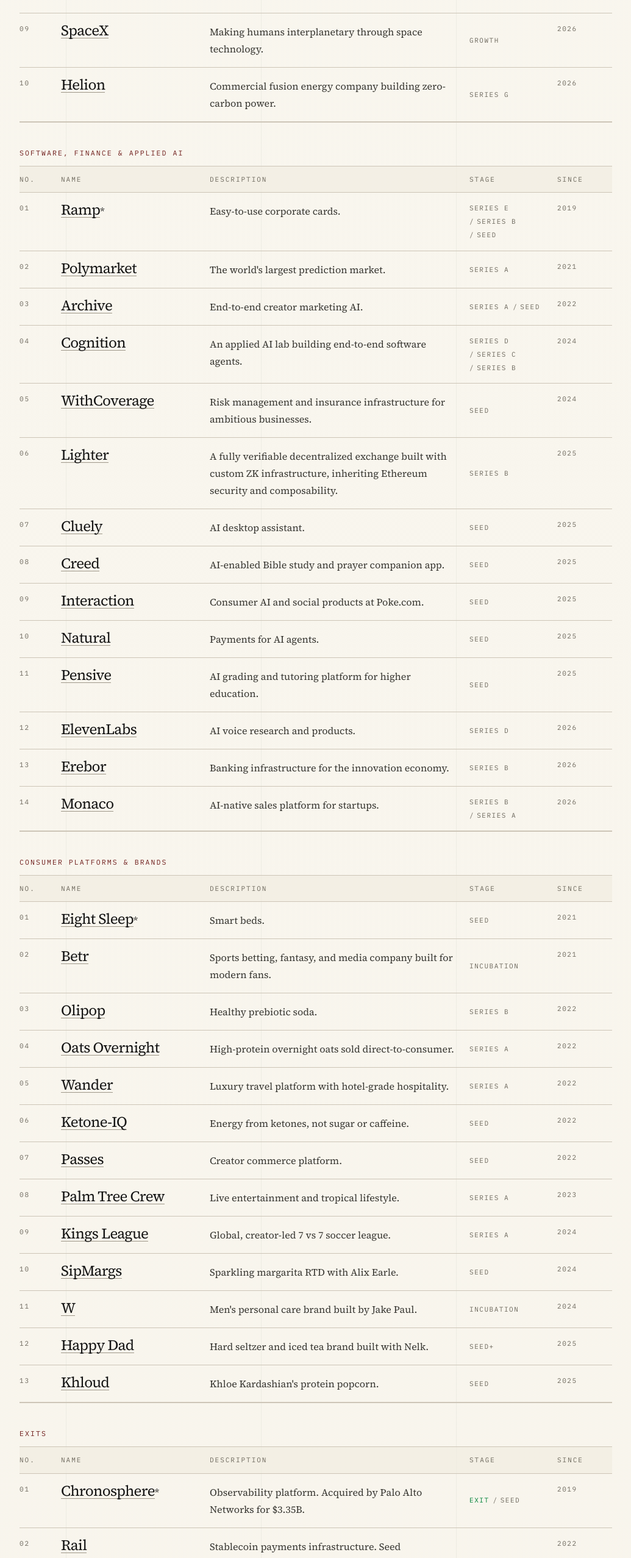
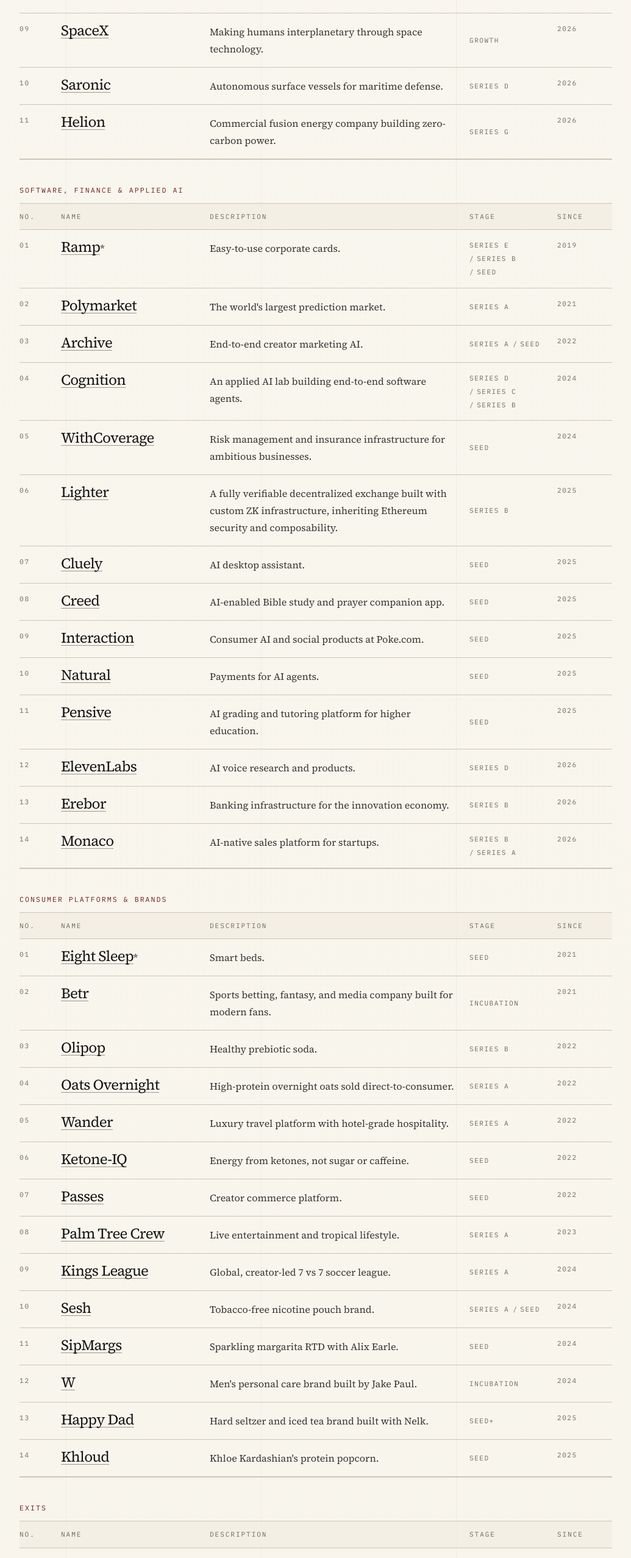
Before and after one commit to geoffreywoo/anti-fund, a Next.js app: page / in a window 1280 px wide. Shown: the part 6326-8881 px from the top of the page at 61% size, without its empty margins (212-1247 px from the left). Built offline with nearby package versions, Linux system fonts and the light colour scheme.

Commit message:
Add Saronic and Sesh to portfolio

```diff
--- a/components/Portfolio.tsx
+++ b/components/Portfolio.tsx
@@ -75,6 +75,13 @@
     url: "https://www.helionenergy.com/",
     description: "Commercial fusion energy company building zero-carbon power.",
     stage: "Series G",
+    partnered: "2026",
+  },
+  {
+    name: "Saronic",
+    url: "https://www.saronic.com/",
+    description: "Autonomous surface vessels for maritime defense.",
+    stage: "Series D",
     partnered: "2026",
   },
   {
@@ -236,6 +243,13 @@
     partnered: "2022",
   },
   {
+    name: "Sesh",
+    url: "https://seshproducts.com/",
+    description: "Tobacco-free nicotine pouch brand.",
+    stage: "Seed / Series A",
+    partnered: "2024",
+  },
+  {
     name: "Ketone-IQ",
     url: "https://ketone.com/",
     description: "Energy from ketones, not sugar or caffeine.",
@@ -316,6 +330,7 @@
       "SpaceX",
       "Anduril",
       "Helion",
+      "Saronic",
       "Etched",
       "Modal",
       "Physical Intelligence",
@@ -353,6 +368,7 @@
       "Kings League",
       "Happy Dad",
       "Passes",
+      "Sesh",
       "Ketone-IQ",
       "SipMargs",
       "Khloud",
```
Also changed, not shown: 1 other file (tests, documents, lock files or other folders).
